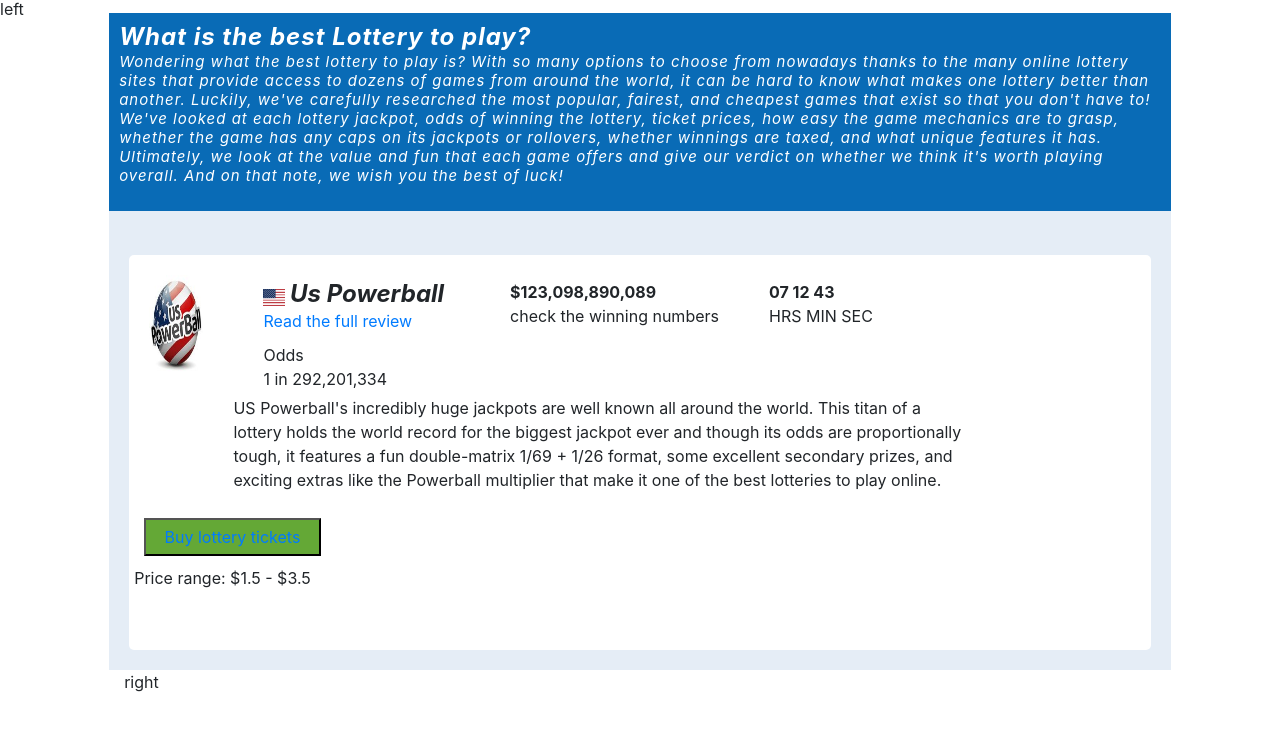
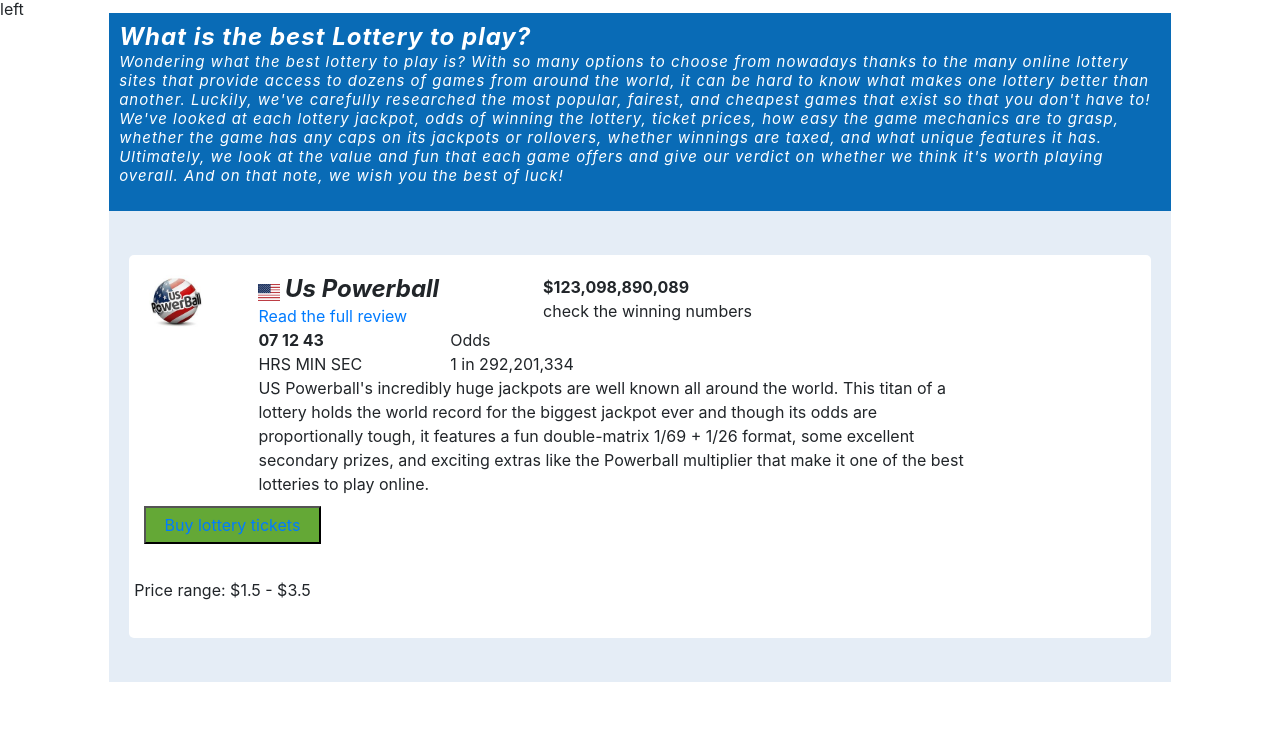
Before and after one commit to yosefLotter/affiliate, a Django app: page /best_lottery/ in a window 1280 px wide. Shown: the part 59-800 px from the top of the page. Run offline with Django 3.2, Linux system fonts and the light colour scheme; some libraries are stand-ins or nearby versions.

Commit message:
allow hostagain

```diff
--- a/affiliate/assets/style.css
+++ b/affiliate/assets/style.css
@@ -92,9 +92,8 @@
 /* List of lotteries */
 
 
-.row ul{
-
-	margin:5px;
+ul{
+	margin:0px;
 	list-style: none;
 }
 
@@ -112,13 +111,11 @@
 }
 
 
+
 #lottery_logo{
-	display: block;
-  	margin-left: auto;
-  	margin-right: auto;
-  	width: 50%;
-	height:100px;
-	width:100px;
+	position:auto;
+
+
 	max-height:100px;
 	max-width:100%;
 }
@@ -129,9 +126,6 @@
 }
 
 
-.right{
-	float:left;
-}
 
 .ticket_button{
 	margin:10px;
--- a/affiliate/website/templates/best_lottery.html
+++ b/affiliate/website/templates/best_lottery.html
@@ -23,7 +23,7 @@
 				</div>
 			</div>
 
-			<div class="lotteries_list">
+
 				<div class="lottery_box">
 					<br>
 					<div class="lottery">
@@ -33,91 +33,54 @@
 								<img src="/static/us-powerball-logo-150x150.jpg" id="lottery_logo">
 							</div>
 
-
-
 							<div class="col-sm-9" >
 								<div class="row">
-										<ul class="list">
-											<li><img src="/static/us.svg" id="us_svg"> <h4 class="mr-3" style="display:inline;"><b style="font-style:italic;">Us Powerball</b></li>
+									<ul class="list mr-5">
+										<li><img src="/static/us.svg" id="us_svg"> <h4 class="mr-3" style="display:inline;"><b style="font-style:italic;">Us Powerball</b></h4></li>
 										<li><a href="{% url 'website:us_powerball' %}"> Read the full review</a></li>
 									</ul>
 
-										<ul>
+									<ul class="mr-5">
 										<li><b>$123,098,890,089</b></li>
 										<li> check the winning numbers</li>
 									</ul>
 
 
-										<ul>
+									<ul class="mr-5">
 										<li><b>07 12 43</b></li>
 										<li> HRS MIN SEC</li>
 									</ul>
-										<div class="odds">
-											<ul>
+
+									<ul class="mr-5">
 										<li>Odds</li>
 										<li> 1 in 292,201,334</li>
 									</ul>
+
+
+									<ul>
+										<li>
+										US Powerball's incredibly huge jackpots are well known all around the world. This titan of a lottery holds the world record for the biggest jackpot ever and though its odds are proportionally tough, it features a fun double-matrix 1/69 + 1/26 format, some excellent secondary prizes, and exciting extras like the Powerball multiplier that make it one of the best lotteries to play online.
+										</li>
+									</ul>
 								</div>
-
-									</div>
-										<p>
-											US Powerball's incredibly huge jackpots are well known all around the world. This titan of a lottery holds the world record for the biggest jackpot ever and though its odds are proportionally tough, it features a fun double-matrix 1/69 + 1/26 format, some excellent secondary prizes, and exciting extras like the Powerball multiplier that make it one of the best lotteries to play online.
-										</p>
 							</div>
 
 							<div class="right">
 								<button class="ticket_button"><a href="https://www.powerball.com/" target="blank">  Buy lottery tickets </a></button>
-									<p> Price range: $1.5 - $3.5 </p>
+								<p class="mt-4"> Price range: $1.5 - $3.5 </p>
 							</div>
-
-
-
-
-
-
-
+						</div>
 					</div>
 					<br>
 
 				</div>
+
+				<br>
+
 			</div>
-
-
-
-
-
-
-
-
-
-
-
-
-
-
-
-
-
-
-
-
-
-
-
-
-
-
 
 
 	</div>
 
 
-		<div class="col-sm-1">
-			<p>
-				right
-			</p>
-		</div>
-	</div>
-
-
 {%endblock%}
```
Lines whose indentation alone changed are shown as unchanged.
